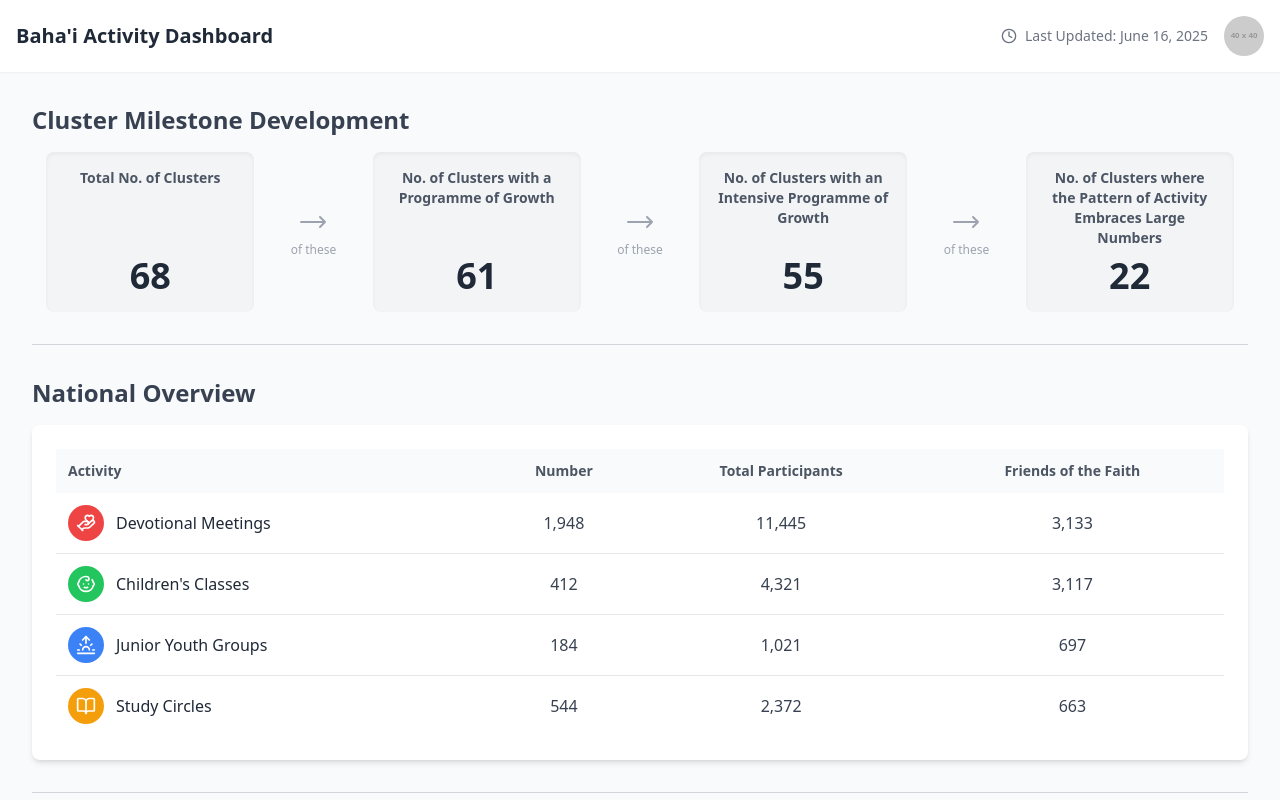
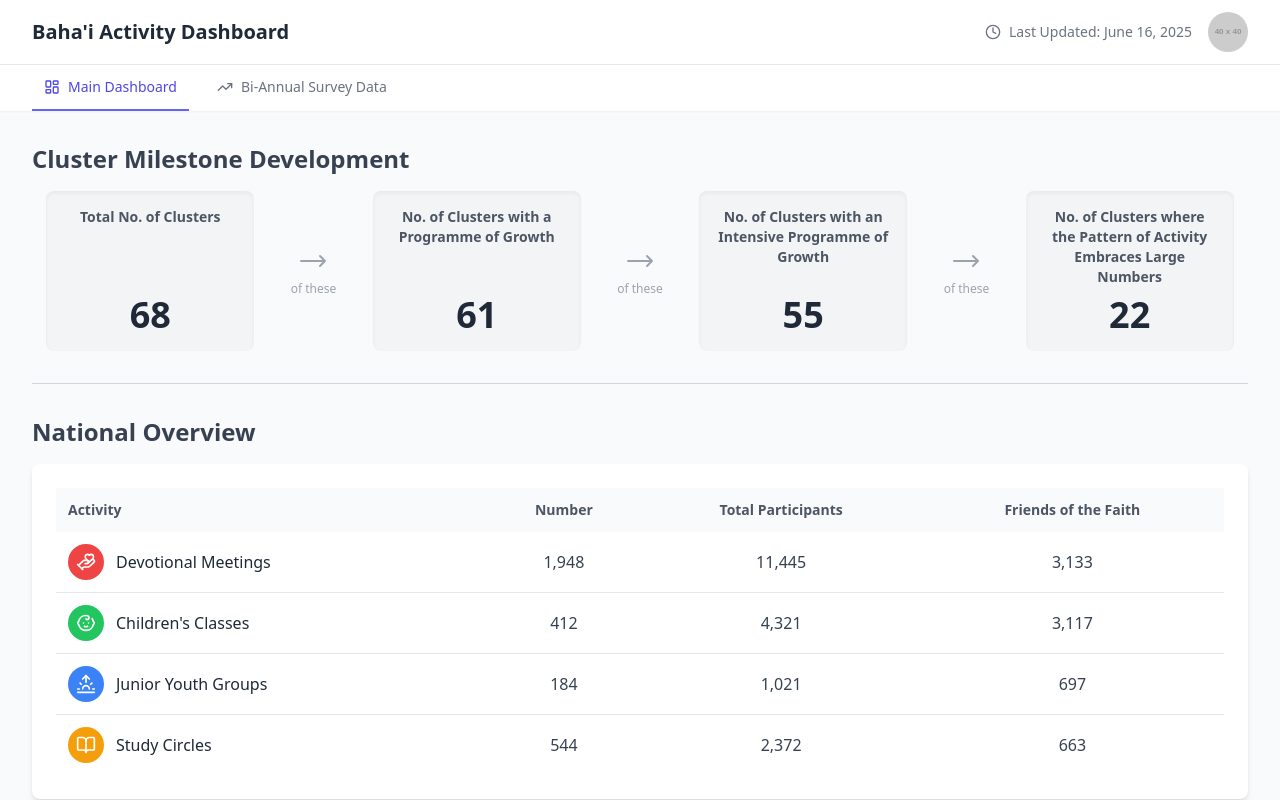
Before and after one commit to ausstatistics/Baha-i-National-Dashboard-Final, a React (Create React App) app: page / in a window 1280 px wide. Shown: the top 800 px of the page. Built offline with nearby package versions, Linux system fonts and the light colour scheme.

Commit message:
Update dashboard to include bi-annual survey data

```diff
--- a/src/App.js
+++ b/src/App.js
@@ -1,6 +1,12 @@
 import React, { useState, useEffect } from 'react';
-import { BarChart, Bar, XAxis, YAxis, CartesianGrid, Tooltip, Legend, ResponsiveContainer, PieChart, Pie, Cell } from 'recharts';
-import { BookOpen, Baby, Sunrise, HandHeart, Clock } from 'lucide-react';
+import { BarChart, Bar, XAxis, YAxis, CartesianGrid, Tooltip, Legend, ResponsiveContainer, PieChart, Pie, Cell, LineChart, Line } from 'recharts';
+import { BookOpen, Baby, Sunrise, HandHeart, Clock, TrendingUp, LayoutDashboard } from 'lucide-react';
+
+// --- Page Enum ---
+const PAGES = {
+    MAIN: 'Main Dashboard',
+    SURVEY: 'Bi-Annual Survey Data',
+};
 
 // --- Data Last Updated ---
 const lastUpdated = "June 16, 2025";
@@ -29,6 +35,23 @@ const staticData = [
     { id: 'VIC_TAS', region: 'Victoria and Tasmania', dmCount: 241, dmParticipants: 1475, dmFriends: 329, ccCount: 72, ccParticipants: 515, ccFriends: 262, jygCount: 39, jygParticipants: 225, jygFriends: 126, scCount: 84, scParticipants: 426, scFriends: 136 },
     { id: 'WC_AU', region: 'Western and Central Australia', dmCount: 330, dmParticipants: 1930, dmFriends: 688, ccCount: 111, ccParticipants: 603, ccFriends: 426, jygCount: 66, jygParticipants: 360, jygFriends: 266, scCount: 199, scParticipants: 728, scFriends: 208 },
 ];
+
+// --- Bi-Annual Survey Data ---
+const surveyData = [
+  { period: 'Oct-19', sc: 716, scP: 2845, scF: 908, dm: 2130, dmP: 12989, dmF: 4112, cc: 571, ccP: 3598, ccF: 2656, jyg: 227, jygP: 1346, jygF: 976 },
+  { period: 'Apr-20', sc: 701, scP: 2743, scF: 916, dm: 2152, dmP: 12104, dmF: 4069, cc: 609, ccP: 3812, ccF: 2785, jyg: 242, jygP: 1468, jygF: 1083 },
+  { period: 'Oct-20', sc: 896, scP: 3749, scF: 968, dm: 2437, dmP: 14053, dmF: 4025, cc: 567, ccP: 3430, ccF: 2509, jyg: 212, jygP: 1285, jygF: 913 },
+  { period: 'Apr-21', sc: 897, scP: 3726, scF: 931, dm: 2590, dmP: 14039, dmF: 4551, cc: 579, ccP: 3505, ccF: 2565, jyg: 223, jygP: 1384, jygF: 995 },
+  { period: 'Oct-21', sc: 959, scP: 4240, scF: 998, dm: 2504, dmP: 13596, dmF: 4526, cc: 510, ccP: 3613, ccF: 2513, jyg: 209, jygP: 1309, jygF: 961 },
+  { period: 'Apr-22', sc: 850, scP: 3657, scF: 820, dm: 2420, dmP: 12749, dmF: 4388, cc: 503, ccP: 3645, ccF: 2554, jyg: 220, jygP: 1336, jygF: 980 },
+  { period: 'Oct-22', sc: 840, scP: 3658, scF: 848, dm: 2551, dmP: 13875, dmF: 4750, cc: 467, ccP: 3169, ccF: 2391, jyg: 194, jygP: 1248, jygF: 924 },
+  { period: 'Apr-23', sc: 701, scP: 2872, scF: 742, dm: 2137, dmP: 13497, dmF: 4447, cc: 502, ccP: 4277, ccF: 2945, jyg: 179, jygP: 1155, jygF: 773 },
+  { period: 'Oct-23', sc: 653, scP: 2575, scF: 637, dm: 2022, dmP: 12213, dmF: 3652, cc: 465, ccP: 3525, ccF: 2392, jyg: 196, jygP: 1229, jygF: 766 },
+  { period: 'Apr-24', sc: 614, scP: 2572, scF: 672, dm: 2144, dmP: 12948, dmF: 3467, cc: 418, ccP: 2758, ccF: 2002, jyg: 193, jygP: 1139, jygF: 806 },
+  { period: 'Oct-24', sc: 631, scP: 2794, scF: 770, dm: 1964, dmP: 12101, dmF: 3196, cc: 450, ccP: 4747, ccF: 3511, jyg: 193, jygP: 1154, jygF: 871 },
+  { period: 'Apr-25', sc: 579, scP: 2552, scF: 655, dm: 1974, dmP: 11804, dmF: 3239, cc: 412, ccP: 4471, ccF: 3289, jyg: 180, jygP: 1027, jygF: 731 },
+];
+
 
 // --- Reusable Components ---
 const NationalOverviewTable = ({ data }) => {
@@ -242,8 +265,10 @@ const ParticipantDistribution = ({ data }) => {
     );
 };
 
-const Header = ({ updated }) => (
-    <header className="bg-white shadow-sm p-4 flex items-center justify-between">
+const Header = ({ updated, activePage, setActivePage }) => (
+    <header className="bg-white shadow-sm">
+        <div className="mx-auto px-4 sm:px-6 lg:px-8">
+            <div className="flex items-center justify-between h-16">
                  <h1 className="text-xl font-bold text-gray-800">Baha'i Activity Dashboard</h1>
                  <div className="flex items-center space-x-4">
                      <div className="flex items-center text-sm text-gray-500">
@@ -252,26 +277,58 @@ const Header = ({ updated }) => (
                     </div>
                      <img src="https://placehold.co/40x40/c4b5fd/4338ca?text=B" alt="User avatar" className="w-10 h-10 rounded-full"/>
                 </div>
+            </div>
+        </div>
+         <nav className="border-t border-gray-200">
+             <div className="mx-auto px-4 sm:px-6 lg:px-8">
+                <div className="flex space-x-4">
+                    <button onClick={() => setActivePage(PAGES.MAIN)} className={`flex items-center px-3 py-3 text-sm font-medium border-b-2 ${activePage === PAGES.MAIN ? 'border-indigo-500 text-indigo-600' : 'border-transparent text-gray-500 hover:text-gray-700 hover:border-gray-300'}`}>
+                        <LayoutDashboard size={16} className="mr-2" />
+                        {PAGES.MAIN}
+                    </button>
+                     <button onClick={() => setActivePage(PAGES.SURVEY)} className={`flex items-center px-3 py-3 text-sm font-medium border-b-2 ${activePage === PAGES.SURVEY ? 'border-indigo-500 text-indigo-600' : 'border-transparent text-gray-500 hover:text-gray-700 hover:border-gray-300'}`}>
+                         <TrendingUp size={16} className="mr-2" />
+                        {PAGES.SURVEY}
+                    </button>
+                </div>
+            </div>
+        </nav>
     </header>
 );
 
-// --- Main App Component ---
-export default function App() {
-    const [activityData, setActivityData] = useState([]);
+const TrendChart = ({ data, dataKey, name, color }) => (
+    <div className="bg-white p-6 rounded-lg shadow-md">
+        <h3 className="text-lg font-semibold text-gray-800 mb-4">{name} Trends</h3>
+        <ResponsiveContainer width="100%" height={250}>
+            <LineChart data={data} margin={{ top: 5, right: 20, left: -10, bottom: 5 }}>
+                <CartesianGrid strokeDasharray="3 3" />
+                <XAxis dataKey="period" interval={0} />
+                <YAxis />
+                <Tooltip />
+                <Legend />
+                <Line type="monotone" dataKey={dataKey.count} name="Number" stroke={color} strokeWidth={2} />
+                <Line type="monotone" dataKey={dataKey.participants} name="Participants" stroke={color} strokeDasharray="5 5" />
+                <Line type="monotone" dataKey={dataKey.friends} name="Friends" stroke={color} strokeDasharray="1 5" />
+            </LineChart>
+        </ResponsiveContainer>
+    </div>
+);
 
-    useEffect(() => {
-        // This ensures all Tailwind styles are available in any environment.
-        const script = document.createElement('script');
-        script.src = 'https://cdn.tailwindcss.com';
-        document.head.appendChild(script);
 
-        setActivityData(staticData);
-    }, []);
+const SurveyPage = () => (
+    <div>
+        <h2 className="text-2xl font-bold text-gray-700 mb-4">National Overview</h2>
+        <div className="grid grid-cols-1 lg:grid-cols-2 gap-8 mb-8">
+            <TrendChart data={surveyData} dataKey={{count: 'sc', participants: 'scP', friends: 'scF'}} name="Study Circles" color="#fbbf24" />
+            <TrendChart data={surveyData} dataKey={{count: 'dm', participants: 'dmP', friends: 'dmF'}} name="Devotional Meetings" color="#ef4444" />
+            <TrendChart data={surveyData} dataKey={{count: 'cc', participants: 'ccP', friends: 'ccF'}} name="Children's Classes" color="#34d399" />
+            <TrendChart data={surveyData} dataKey={{count: 'jyg', participants: 'jygP', friends: 'jygF'}} name="Junior Youth Groups" color="#60a5fa" />
+        </div>
+    </div>
+);
 
-  return (
-    <div className="bg-gray-50 min-h-screen font-sans">
-        <Header updated={lastUpdated} />
-        <main className="p-4 sm:p-6 lg:p-8">
+const MainPage = ({ activityData, milestoneData }) => (
+    <>
          <div className="mb-8">
             <h2 className="text-2xl font-bold text-gray-700 mb-4">Cluster Milestone Development</h2>
             <ClusterMilestones data={milestoneData} />
@@ -300,6 +357,30 @@ export default function App() {
                 </div>
             </div>
         </div>
+    </>
+);
+
+
+// --- Main App Component ---
+export default function App() {
+    const [activityData, setActivityData] = useState([]);
+    const [activePage, setActivePage] = useState(PAGES.MAIN);
+
+    useEffect(() => {
+        // This ensures all Tailwind styles are available in any environment.
+        const script = document.createElement('script');
+        script.src = 'https://cdn.tailwindcss.com';
+        document.head.appendChild(script);
+
+        setActivityData(staticData);
+    }, []);
+
+  return (
+    <div className="bg-gray-50 min-h-screen font-sans">
+        <Header updated={lastUpdated} activePage={activePage} setActivePage={setActivePage} />
+        <main className="p-4 sm:p-6 lg:p-8">
+            {activePage === PAGES.MAIN && <MainPage activityData={activityData} milestoneData={milestoneData} />}
+            {activePage === PAGES.SURVEY && <SurveyPage />}
         </main>
     </div>
   );
```
Lines whose indentation alone changed are shown as unchanged.
